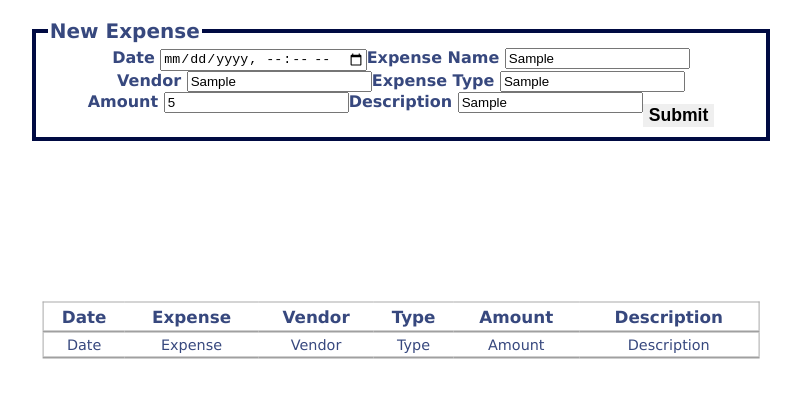
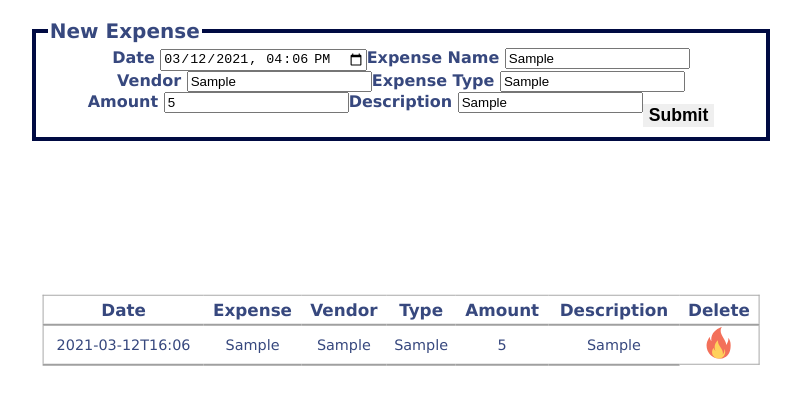
Before and after one commit to Trevorton27/dMcDexpenseTracker, a plain HTML site: page index.html in a window 1280 px wide. Both pictures are taken after typing "Sample", "Sample", "Sample", "5", "Sample" into the empty fields and a click on the button "Submit". Shown: the part 70-474 px from the top of the page, without its empty margins (239-1040 px from the left). Drawn offline with Linux system fonts and the light colour scheme.

Commit message:
WIP delete row

```diff
--- a/app.js
+++ b/app.js
@@ -1,18 +1,59 @@
-const submitBtn = document.querySelector("button");
-submitBtn.addEventListener("click", () => {
-    createExpenseRow();
-})
+const APP = {
+    submitBtn: document.querySelector("button"),
+    table: document.querySelector("table"),
+    date: document.querySelector('.dateInput'),
+    expName: document.querySelector('.nameInput'),
+    vendor: document.querySelector('.vendorInput'),
+    type: document.querySelector('.typeInput'),
+    amount: document.querySelector('.amountInput'),
+    description: document.querySelector('.descriptionInput'),
+    deleteButton: document.querySelector('.delete'),
 
+    init () {
+        resetInputs();
+        APP.submitBtn.addEventListener("click", () => {
+            createExpenseRow();
+        });
+    }
+}
+function dateTimeDisplay() {
+    const dateTime = new Date();
+    dateTime.setMinutes(dateTime.getMinutes() - dateTime.getTimezoneOffset());
+    dateTime.setMilliseconds(null);
+    dateTime.setSeconds(null);
+    document.querySelector('.dateInput').value = dateTime.toISOString().slice(0, -1);
+}
+function resetInputs (){
+    dateTimeDisplay();
+    APP.expName.value = "";
+    APP.vendor.value = "";
+    APP.type.value = "";
+    APP.amount.value = "";
+    APP.description.value = "";
+}
 function createExpenseRow () {
-    const tracker = document.querySelector(".table tbody");
+    i = APP.table.rowIndex
     const template = document.querySelector('template');
-    const newRow =  template.content.cloneNode(true);
-    const newDate = document.querySelector("input[name='date']");
-    newRow.querySelector('#date').value = newDate.value
-    const newName = document.querySelector("input[name='name']");
-    newRow.querySelector('#name').value = newName.value
-    // tracker.append(newRow);
-    console.log(newRow);
+    const content = template.content.cloneNode(true)
+    const deleteButton = document.querySelector('.delete')
+    content.querySelector('#dateTemp').textContent = APP.date.value
+    content.querySelector('#nameTemp').textContent = APP.expName.value
+    content.querySelector('#vendorTemp').textContent = APP.vendor.value
+    content.querySelector('#typeTemp').textContent = APP.type.value
+    content.querySelector('#amountTemp').textContent = APP.amount.value
+    content.querySelector('#descriptionTemp').textContent = APP.description.value
+    document.getElementsByClassName('delete').innerHTML = deleteButton
+    APP.table.appendChild(content);
+    deleteButton.addEventListener("click", (e) => {
+        // deleteRow(e);
+        console.log("duane is awesome!")
+    })
+    resetInputs();
 }
+function deleteRow(e) {
+    var i = e.parentNode.parentNode.rowIndex;
+    APP.table.deleteRow(i);
+}
+    //localStorage.removeItem(key);
 
-// document.addEventListener('DOMContentLoaded', APP.init());
+document.addEventListener('DOMContentLoaded', APP.init());
--- a/index.html
+++ b/index.html
@@ -16,25 +16,25 @@
         <div>
           <label>
             Date
-            <input type="datetime-local" name="date" />
+            <input type="datetime-local" class="dateInput" required />
           </label>
         </div>
         <div>
           <label>
             Expense Name
-            <input type="text" name="name" />
+            <input type="text" class="nameInput" required />
           </label>
         </div>
         <div>
           <label>
             Vendor
-            <input type="text" class="vendor" />
+            <input type="text" class="vendorInput" required />
           </label>
         </div>
         <div>
           <label
             >Expense Type
-            <input list="expense-list" type="text" class="type" />
+            <input list="expense-list" type="text" class="typeInput" required />
             <datalist id="expense-list">
               <option value="Cash"></option>
               <option value="Credit"></option>
@@ -48,13 +48,13 @@
         <div>
           <label>
             Amount
-            <input type="number" contenteditable="true" class="amount" />
+            <input type="number" class="amountInput" required />
           </label>
         </div>
         <div>
           <label>
             Description
-            <input type="text" class="description" />
+            <input type="text" class="descriptionInput" required />
           </label>
         </div>
         <div>
@@ -63,7 +63,7 @@
       </fieldset>
     </main>
     <div class="container">
-      <table class="tracker">
+      <table class="theTable">
         <tr>
           <th class="tableHeader">Date</th>
           <th class="tableHeader">Expense</th>
@@ -71,25 +71,25 @@
           <th class="tableHeader">Type</th>
           <th class="tableHeader">Amount</th>
           <th class="tableHeader">Description</th>
+          <th class="tableHeader">Delete</th>
         </tr>
         <template class="template" id="rowTemplate">
           <tr>
-            <td class="lineItem" id="date"></td>
-            <td class="lineItem" id="name"></td>
-            <td class="lineItem" id="vendor"></td>
-            <td class="lineItem" id="type"></td>
-            <td class="lineItem" id="amount"></td>
-            <td class="lineItem" id="description"></td>
+            <td class="lineItem" id="dateTemp" contenteditable="true"></td>
+            <td class="lineItem" id="nameTemp" contenteditable="true"></td>
+            <td class="lineItem" id="vendorTemp" contenteditable="true"></td>
+            <td class="lineItem" id="typeTemp" contenteditable="true"></td>
+            <td class="lineItem" id="amountTemp" contenteditable="true"></td>
+            <td
+              class="lineItem"
+              id="descriptionTemp"
+              contenteditable="true"
+            ></td>
+            <td class="delete">
+              <img src="images/flame.svg" class="deleteImg" />
+            </td>
           </tr>
         </template>
-        <tr>
-          <td class="lineItem" id="date">Date</td>
-          <td class="lineItem" id="name">Expense</td>
-          <td class="lineItem" id="vendor">Vendor</td>
-          <td class="lineItem" id="type">Type</td>
-          <td class="lineItem" id="amount">Amount</td>
-          <td class="lineItem" id="description">Description</td>
-        </tr>
       </table>
     </div>
   </body>
--- a/main.css
+++ b/main.css
@@ -29,7 +29,7 @@ fieldset {
   justify-content: center;
   border: 4px solid rgb(0, 10, 66);
 }
-button {
+.submit {
   font-size: 1.1rem;
   font-weight: bold;
   border: none;
@@ -78,3 +78,15 @@ button:hover {
   transform: scale(1.025);
   box-shadow: 2px 2px 2px rgba(0, 0, 0, 0.2), -1px -1px 8px rgba(0, 0, 0, 0.2);
 }
+img {
+  height: 32px;
+  width: 32px;
+}
+.delete {
+  font-size: 1.1rem;
+  font-weight: bold;
+  border: none;
+  margin-top: 2px;
+  margin-left: auto;
+  padding: 1px;
+}
```
Also changed, not shown: images/checkmark.svg (added), images/flame.svg (added).
